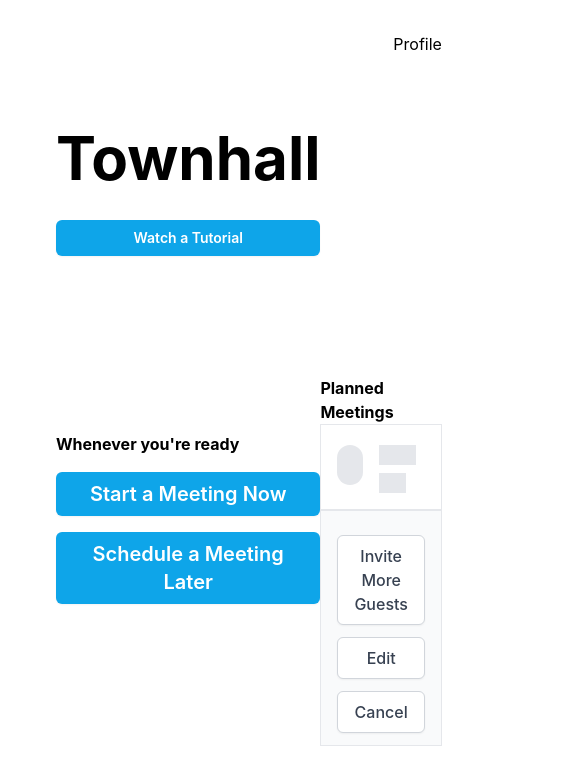
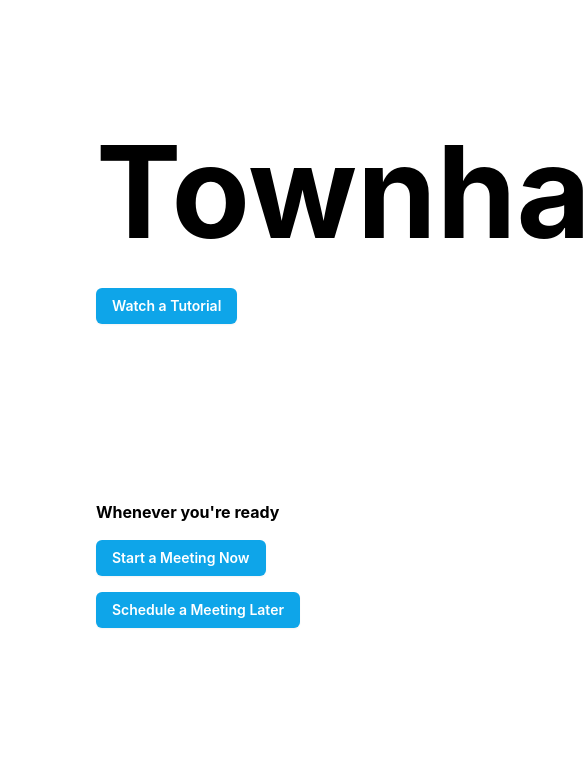
Before and after one commit to rguan72/townhall, a React (Create React App) app: page / in a window 390 px wide. Shown: the top 784 px of the page, 585 px wide, since content can reach past the window. Built offline with nearby package versions, Linux system fonts and the light colour scheme.

Commit message:
Finish overall layout

```diff
--- a/src/App.js
+++ b/src/App.js
@@ -1,23 +1,24 @@
 import { useState } from 'react';
 import './App.css';
+import profile from './ui_user_profile.svg'
 
 export default function App() {
   const [ showModal, setShowModal ] = useState(false)
   return (
     <>
       <div className='flex flex-row place-content-between'>
-        <div className='flex flex-col ml-14 mt-32'>
-          <h1 className='text-6xl font-bold'>
+        <div className='flex flex-col ml-24 mt-32'>
+          <h1 className='text-9xl font-bold'>
             Townhall
           </h1>
-          <button className='px-4 py-2 font-semibold text-sm bg-sky-500 text-white rounded-md shadow-sm mt-8' onClick={() => setShowModal(true)}>Watch a Tutorial</button>
+          <button className='self-start px-4 py-2 font-semibold text-sm bg-sky-500 text-white rounded-md shadow-sm mt-8' onClick={() => setShowModal(true)}>Watch a Tutorial</button>
           <h3 className='font-bold mt-44'>Whenever you're ready</h3>
-          <button className='text-xl mt-4 px-4 py-2 font-semibold text-sm bg-sky-500 text-white rounded-md shadow-sm' onClick={() => setShowModal(true)}>Start a Meeting Now</button>
-          <button className='text-xl mt-4 px-4 py-2 font-semibold text-sm bg-sky-500 text-white rounded-md shadow-sm' onClick={() => setShowModal(true)}>Schedule a Meeting Later</button>
+          <button className='self-start text-2xl mt-4 px-4 py-2 font-semibold text-sm bg-sky-500 text-white rounded-md shadow-sm' onClick={() => setShowModal(true)}>Start a Meeting Now</button>
+          <button className='self-start text-2xl mt-4 px-4 py-2 font-semibold text-sm bg-sky-500 text-white rounded-md shadow-sm' onClick={() => setShowModal(true)}>Schedule a Meeting Later</button>
         </div>
-        <div className='flex flex-col text-right mr-14'>
-          <h1 className='mt-8'>Profile</h1>
-          <h1 className='font-bold text-left mt-80'>Planned Meetings</h1>
+        <div className='flex flex-col text-right mr-24'>
+          <img src={profile} alt="Profile" className='w-10 self-end mt-8'/>
+          <h1 className='font-bold text-left mt-[60vh] mb-1'>Planned Meetings</h1>
           <PlannedMeetings />
         </div>
         <Modal showModal={showModal} setShowModal={setShowModal} />
@@ -40,7 +41,7 @@ function Modal({ showModal, setShowModal }) {
             </div>
           </div>
         </div>
-        <input className='sm:ml-4 border' type='text' placeholder='Email: '/>
+        <input className='sm:ml-4 border mt-2 rounded pl-2' type='text' placeholder='Email: '/>
       </div>
       <div class="bg-gray-50 px-4 py-3 sm:px-6 sm:flex sm:flex-row-reverse">
         <button type="button" onClick={() => setShowModal(false)} class="w-full inline-flex justify-center rounded-md border border-transparent shadow-sm px-4 py-2 bg-green-600 text-base font-medium text-white hover:bg-green-700 focus:outline-none focus:ring-2 focus:ring-offset-2 focus:ring-green-500 sm:ml-3 sm:w-auto sm:text-sm">Submit</button>
@@ -63,9 +64,9 @@ function PlannedMeetings() {
         </div>
       </div>
       <div class="bg-gray-50 px-4 py-3 sm:px-6 sm:flex sm:flex-row border">
-        <button type="button" class="mt-3 w-full inline-flex justify-center rounded-md border border-gray-300 shadow-sm px-4 py-2 bg-white text-base font-medium text-gray-700 hover:bg-gray-50 focus:outline-none focus:ring-2 focus:ring-offset-2 focus:ring-indigo-500 sm:mt-0 sm:ml-3 sm:w-auto sm:text-sm">Invite More Guests</button>
-        <button type="button" class="mt-3 w-full inline-flex justify-center rounded-md border border-gray-300 shadow-sm px-4 py-2 bg-white text-base font-medium text-gray-700 hover:bg-gray-50 focus:outline-none focus:ring-2 focus:ring-offset-2 focus:ring-indigo-500 sm:mt-0 sm:ml-3 sm:w-auto sm:text-sm">Edit</button>
-        <button type="button" class="mt-3 w-full inline-flex justify-center rounded-md border border-gray-300 shadow-sm px-4 py-2 bg-white text-base font-medium text-gray-700 hover:bg-gray-50 focus:outline-none focus:ring-2 focus:ring-offset-2 focus:ring-indigo-500 sm:mt-0 sm:ml-3 sm:w-auto sm:text-sm">Cancel</button>
+        <button type="button" class="text-sm mt-3 w-full inline-flex justify-center rounded-md border border-gray-300 shadow-sm px-4 py-2 bg-white text-base font-medium text-gray-700 hover:bg-gray-50 focus:outline-none focus:ring-2 focus:ring-offset-2 focus:ring-indigo-500 sm:mt-0 sm:ml-3 sm:w-auto sm:text-sm">Invite More Guests</button>
+        <button type="button" class="text-sm mt-3 w-full inline-flex justify-center rounded-md border border-gray-300 shadow-sm px-4 py-2 bg-white text-base font-medium text-gray-700 hover:bg-gray-50 focus:outline-none focus:ring-2 focus:ring-offset-2 focus:ring-indigo-500 sm:mt-0 sm:ml-3 sm:w-auto sm:text-sm">Edit</button>
+        <button type="button" class="text-sm mt-3 w-full inline-flex justify-center rounded-md border border-gray-300 shadow-sm px-4 py-2 bg-white text-base font-medium text-gray-700 hover:bg-gray-50 focus:outline-none focus:ring-2 focus:ring-offset-2 focus:ring-indigo-500 sm:mt-0 sm:ml-3 sm:w-auto sm:text-sm">Cancel</button>
       </div>
     </>
   )
```
Also changed, not shown: src/ui_user_profile.svg (added).
